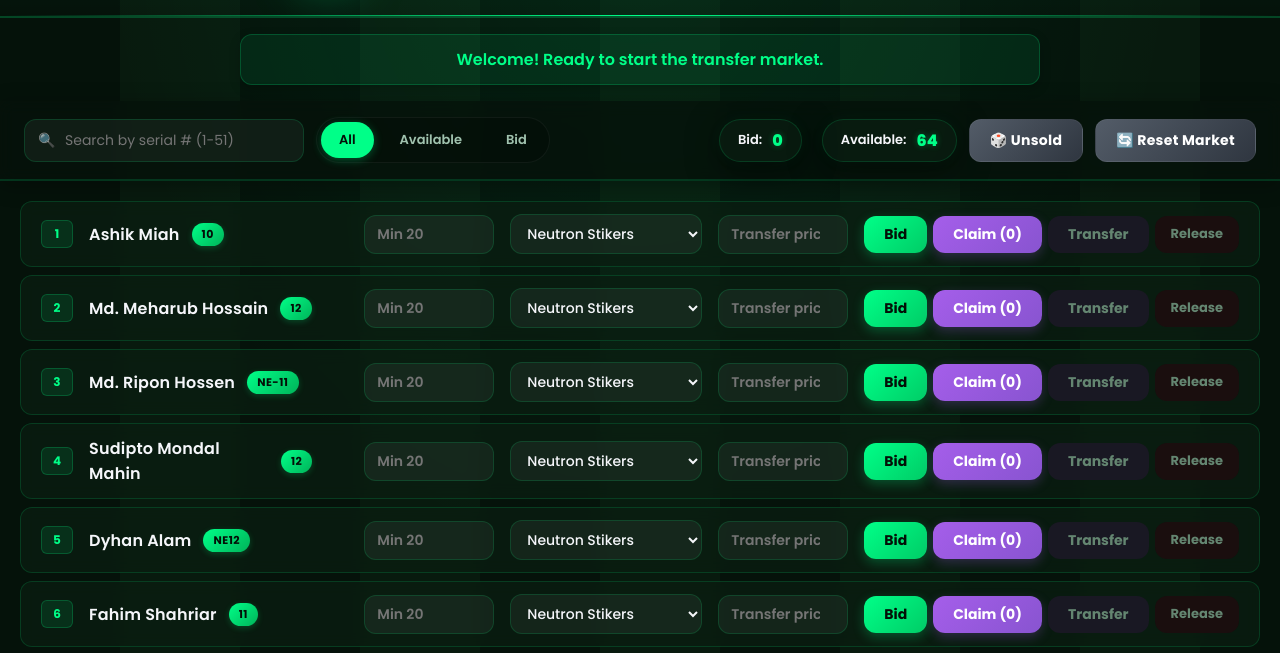
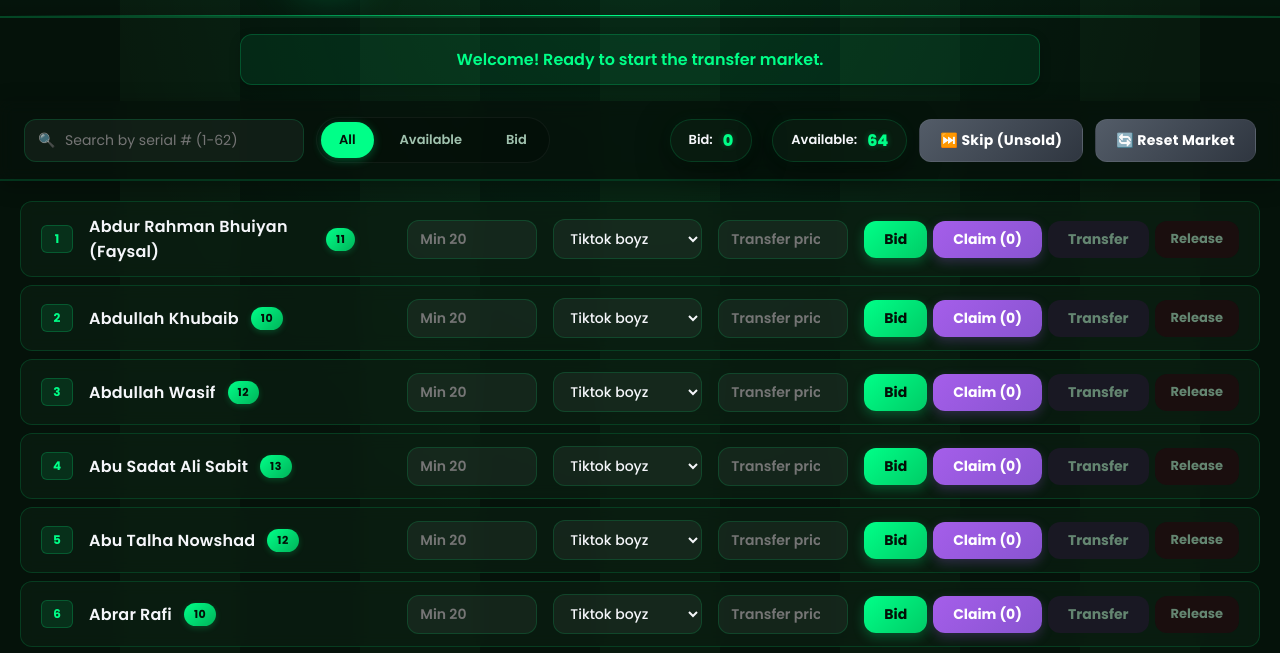
Before and after one commit to abrar-10-2022916206-commits/auction-system, a website: page public/admin.html in a window 1280 px wide. Shown: the part 109-762 px from the top of the page. Drawn offline with nearby package versions, Linux system fonts and the light colour scheme; no server answers; a web font is replaced by a local one.

Commit message:
Improve live display

```diff
--- a/public/admin.html
+++ b/public/admin.html
@@ -29,7 +29,7 @@
     <div class="admin-toolbar">
         <div class="toolbar-left">
             <div class="search-wrapper">
-                <input type="text" id="search-bar" placeholder="Search by serial # (1-51)" autocomplete="off">
+                <input type="text" id="search-bar" placeholder="Search by serial # (1-62)" autocomplete="off">
             </div>
             <div class="filter-tabs">
                 <button class="filter-tab active" data-filter="all">All</button>
@@ -48,7 +48,7 @@
                     <span class="stat-val" id="stat-remaining">64</span>
                 </div>
             </div>
-            <button class="btn btn-reset" id="unsold-btn" onclick="requestRollNumber()">🎲 Unsold</button>
+            <button class="btn btn-reset" id="unsold-btn" onclick="markCurrentNumberUnsold()">⏭️ Skip (Unsold)</button>
             <button class="btn btn-reset" id="reset-btn" onclick="confirmReset()">🔄 Reset Market</button>
         </div>
     </div>
@@ -76,25 +76,18 @@
         // -------- TEAM CONFIG --------
         const BASE_PLAYER_PRICE = 20;
         const teamNames = [
-            "Neutron Stikers",
-            "Tokamak Titans",
-            "Deuterium  Dynamos",
-            "Plasma Blasters",
-            "Fusion United"
+            "Tiktok boyz",
+            "Disco boys",
+            "পারলে ঠেকাও",
+            "শূণ্য রান এক্সপ্রেস",
+            "আমরাই টপ আমরাই সব",
+            "সাইক্লোন"
         ];
 
         let playerOwners = {};
 
         const playerList = [
-            "Ashik Miah_10",
-            "Md. Meharub Hossain_12",
-            "Md. Ripon Hossen_NE-11",
-            "Sudipto Mondal Mahin_12",
-            "Dyhan Alam_NE12",
-            "Fahim Shahriar_11",
-            "Sifatuzzaman Sium_NE-12",
-            "Md Ashab Al Hasib Kabyo_12",
-            "MD Ilia's mahdi adan_12", "Nabil Ahmed_NE-12(104)", "Shihab_11", "Md Tarikul Islam_13", "Emtiaje_11", "Ayman alam_8th", "Enamul Hoque Jewel_11", "Sajir_12", "Tanzim Koushik_10", "Md Rofik Islam_NE-11", "Pranto_10", "MD Shurid_13", "Nahid_6th", "Khan Mahmud Sunny_13", "Saeid_11", "Mubassir Rahman_12", "Saad Chowdhury_12", "Rifat Tamim_12", "Fehazul Islam Sawmiq_11", "Sifat_11", "Rafat Rahman Aronno_11", "Apon_12", "Araf Ahamad_10", "Munna_11", "Md Tanzim Alahi_9th", "Shadab zafir shion_12", "Robiul_12", "Azmaen Galib_12", "Aiman noor_12", "Abu Sadat Al Sabit_13", "Rijon_12th", "Tasin Rahman_8", "Sajjad Hossain Hridoy_NE-13", "Jihad_9th", "Ashim mazumder santo_9th", "Ashraful Islam_10th", "Mehady Hasan_9", "Abrar Tamim_9", "Saadman Zaman Bevore_11th", "Fardeen_9", "Ariful Islam_7", "Farhan Arnab_7", "Ashik Reza_6","Shahriar Nasib_11","Maruf_8","Noman_8"
+            "Abdur Rahman Bhuiyan (Faysal)_11", "Abdullah Khubaib_10", "Abdullah Wasif_12", "Abu Sadat Ali Sabit_13", "Abu Talha Nowshad_12", "Abrar Rafi_10", "Abrar Tamim_09", "Aiman Noor_12", "Apon Mia_12", "Araf Ahmad_10", "Ashikur Rahman_10", "Ashraful Islam_10", "Atiqur Rahman_10", "Ayman Alam_08", "Azmaen Galib_12", "Badhon Rahman_10", "Enamul Haque Jewel_11", "Emtiaje_11", "Farhan Labib_08", "Fardeen Hassan_09", "Foyez Ahmed_13", "Foyzul Rijon_12", "Hafij_11", "Ibrahim khalil_08", "Illias Mahdi Adan_12", "Joyonto Sorkar_09", "Khan Mahmud Sunny_13", "Krishna Chandra Bagh_11", "Mahir Daiyan_12", "Md. Masum_08", "Md. Shurid_13", "Meharub Hossain Srijon_12", "Mehady Hasan_09", "Mehedi Hasan Jihad_09", "Mir Dider Ali Rakib_04", "Monjurul Imam Tonmoy_08", "Mubassir Rahman Alif_12", "Nasif Al Shahab_10", "Nazmus Saeid_11", "Nur e Alam Patwari_03", "Pranto Pall_10", "Rahat Hasan_07", "Rifat Tamim_12", "Rofik Islam_11", "Saad Chowdhury_12", "Sadman Sakib_12", "Samin Yeasir_13", "Sayed Ahmed Rahat_07", "Sazzad Hossain Hridoy_13", "Shahriar Nasib_11", "Shahriar Sajir_12", "Shawon_11", "Shihab_11", "Sifatuzzaman Sium_12", "Sudipto Mondol Mahin_12", "Tahsin Ahmed Tamim_11", "Tamim Bin Abdullah_09", "Tanzim Koushik_10", "Tasin Rahman_08", "Tarikul Islam_13", "Towhid Akram_08", "Zayed_08"
         ];
 
         const playersDiv = document.getElementById("players");
@@ -336,6 +329,10 @@
             socket.emit("roll-number");
         }
 
+        function markCurrentNumberUnsold() {
+            socket.emit("mark-unsold");
+        }
+
         // -------- SEARCH & FILTER --------
         let currentFilter = 'all';
 
```
